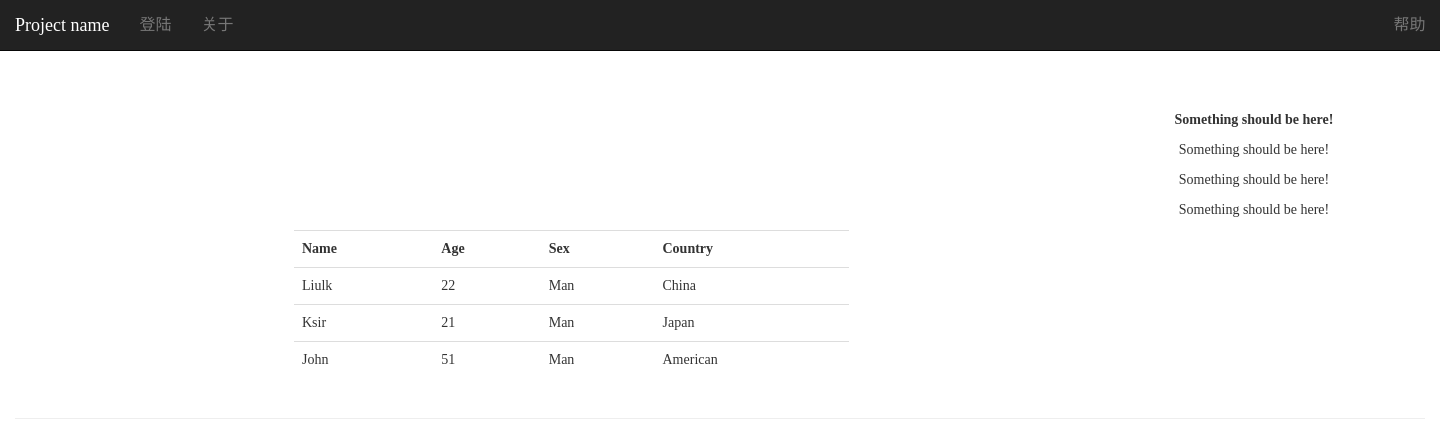
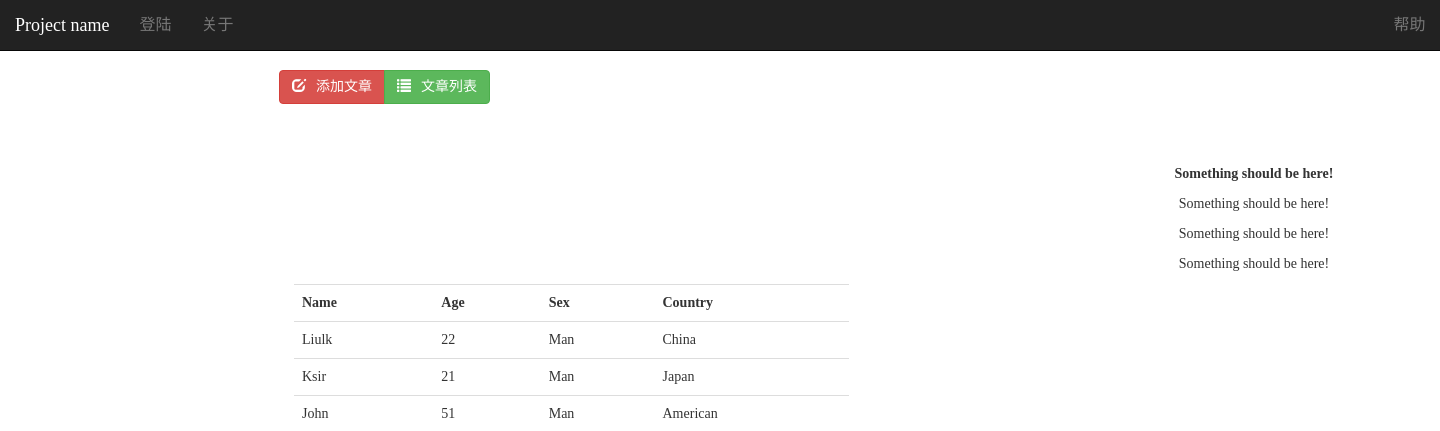
Before and after one commit to yuchen16/Blog, a Django app: template templates/Article/article.show.html in a window 1440 px wide. Shown: the top 431 px of the page. Run offline with Django 3.2, Linux system fonts and the light colour scheme; the template is opened without the code that fills it, so the values that code supplies are empty; parts of the project's set-up code (start-up, migrations or seed data) failed here and were passed over; some libraries are stand-ins or nearby versions.

Commit message:
art.toggle

```diff
--- /dev/null
+++ b/templates/Article/admin.art.toggle.html
@@ -0,0 +1,10 @@
+
+    <div class="btn-toolbar">
+        <div class="btn-group">
+            {% url "editarturl" as theaddarticleurl %}
+            <a class="btn btn-danger" href={{ theaddarticleurl }}><span class="glyphicon glyphicon-edit"></span>添加文章</a>
+
+            {% url "adminartlisturl" as thelistarticleurl %}
+            <a class="btn btn-success " href={{ thelistarticleurl }}><span class="glyphicon glyphicon-list"></span>文章列表</a>
+        </div>
+    </div>
--- a/templates/Article/admin.article.list.html
+++ b/templates/Article/admin.article.list.html
@@ -5,6 +5,7 @@
 {% endblock %}
 
 {% block content %}
+<!--
     <div class="btn-toolbar">
         <div class="btn-group">
             {% url "editarturl" as theaddarticleurl %}
@@ -14,6 +15,9 @@
             <a class="btn btn-default {%if request.path = thelistarticleurl%} active {%endif%}" href={{ thelistarticleurl }}><span class="glyphicon glyphicon-list"></span>文章列表</a>
         </div>
     </div>
+-->
+
+    {% include "Article/admin.art.toggle.html" %}
 
     <hr/>
 
--- a/templates/Article/article.show.html
+++ b/templates/Article/article.show.html
@@ -5,6 +5,9 @@
 {% endblock %}
 
 {% block content %}
+    {% include "Article/admin.art.toggle.html" %}
+
+    <br>
 
     <div class="container">
         <div class="row">
--- a/website/settings.py
+++ b/website/settings.py
@@ -23,7 +23,7 @@ SECRET_KEY = '28ta%!1(r3z17!xq4nh6-5!u_s-v37z!f#0!zt)jy61zwp4)a9'
 DEBUG = True
 
 TEMPLATE_DEBUG = True
-INTERNAL_IPS = ('113.89.185.85',)
+INTERNAL_IPS = ('113.89.185.85','58.60.253.74')
 
 ALLOWED_HOSTS = []
 
```
Also changed, not shown: templates/Article/admin.edit.article.html (+2 -9 lines).
